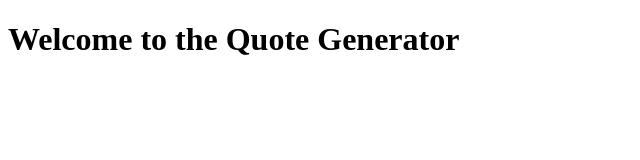
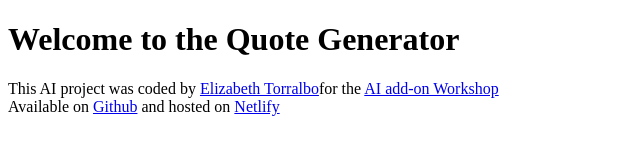
Before and after one commit to eliztorr/quote-generator, a plain HTML site: page index.html in a window 1280 px wide. Shown: the whole page, without its empty margins (0-640 px from the left). Drawn offline with Linux system fonts and the light colour scheme; files that its build step writes are made by us from their sources.

Commit message:
added footer

```diff
--- a/index.html
+++ b/index.html
@@ -8,5 +8,20 @@
   </head>
   <body>
     <h1>Welcome to the Quote Generator</h1>
+    <footer>
+      This AI project was coded by
+      <a href="https://www.linkedin.com/in/eliztorr/" target="_blank"
+        >Elizabeth Torralbo</a
+      >for the
+      <a href="https://www.shecodes.io/" target="_blank"> AI add-on Workshop</a>
+      <br />
+      Available on
+      <a href="https://github.com/eliztorr/quote-generator" target="_blank"
+        >Github</a
+      >
+      and hosted on
+      <a href="https://ai-quote-generator-dec-2023.netlify.app/">Netlify</a>
+    </footer>
+    <script src="src/index.js"></script>
   </body>
 </html>
```
